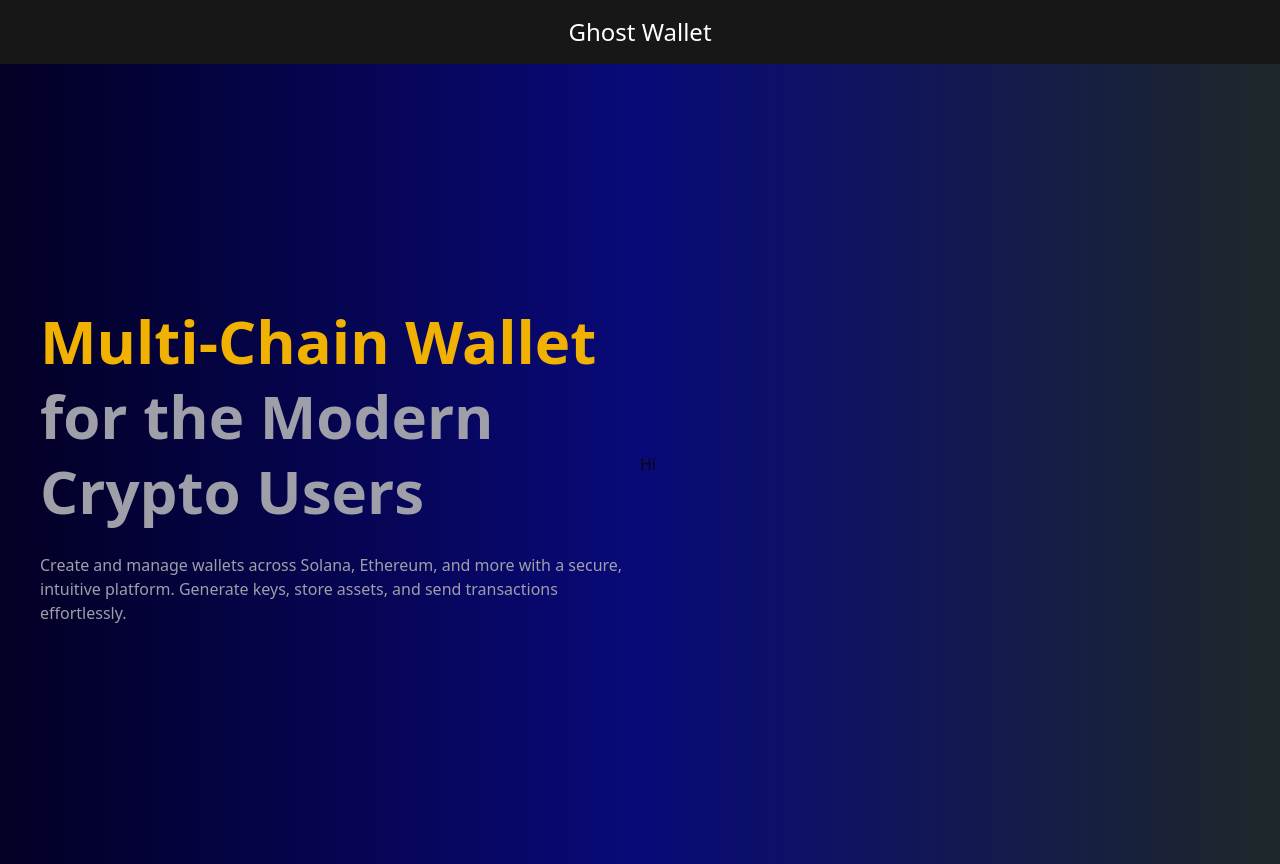
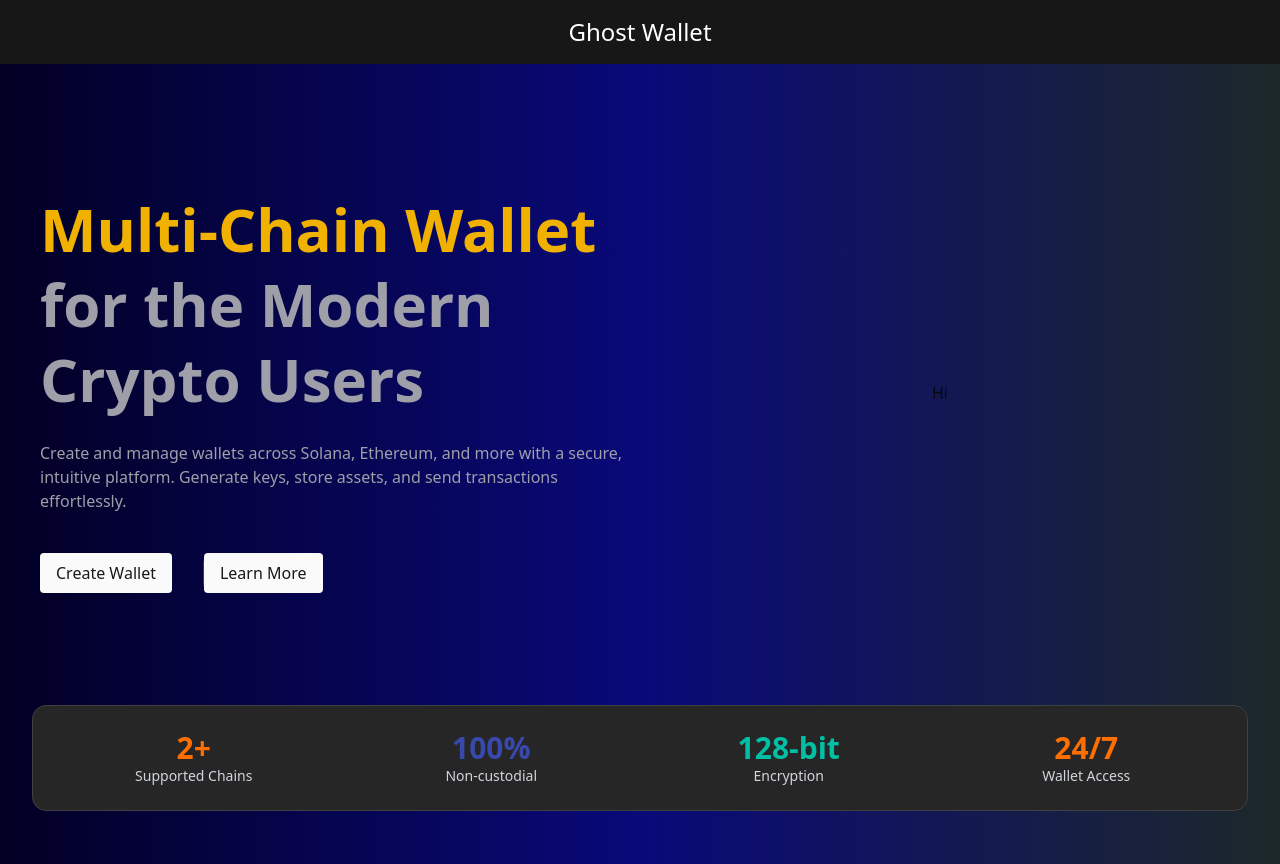
Before and after one commit to udayempire/ghost-wallet, a Next.js app: page / in a window 1280 px wide. Built offline with nearby package versions, Linux system fonts and the light colour scheme.

Commit message:
added banner,buttons

```diff
--- /dev/null
+++ b/app/fonts.ts
@@ -0,0 +1,33 @@
+import { Inter, Michroma, Ubuntu, Bai_Jamjuree } from "next/font/google";
+import localFont from "next/font/local";
+
+export const michroma = Michroma({
+  weight: "400",
+  subsets: ["latin"],
+});
+
+export const inter = Inter({
+  subsets: ["latin"],
+  display: "swap",
+  weight: "400",
+});
+
+export const ubuntu = Ubuntu({
+  weight: "500",
+  subsets: ["latin"],
+});
+
+export const bai = Bai_Jamjuree({
+  weight: "500",
+  subsets: ["latin"],
+});
+
+export const GeistMonoVF = localFont({
+  src: "./fonts/GeistMonoVF.woff",
+  display: "swap",
+});
+
+export const geistVF = localFont({
+  src: "./fonts/GeistVF.woff",
+  display: "swap",
+});
--- a/app/page.tsx
+++ b/app/page.tsx
@@ -1,26 +1,40 @@
 import { Appbar } from "@/components/Appbar";
+import { Banner } from "@/components/Banner";
+import { PulsatingButton } from "@/components/magicui/pulsating-button";
 
 export default function Home() {
   return (
     <div>
       <Appbar />
       <div className="">
-        <section id="hero ">
-          <div className="grid grid-cols-2 h-screen bg-black items-center justify-center px-10"
-            style={{
-              background: 'linear-gradient(90deg, rgba(2,0,36,1) 0%, rgba(9,9,121,1) 50%, rgba(29,40,42,1) 100%)',
-            }}>
-            <div>
+        <section
+          id="hero"
+          className="h-screen flex flex-col gap-28"
+          style={{
+            background:
+              "linear-gradient(90deg, rgba(2,0,36,1) 0%, rgba(9,9,121,1) 50%, rgba(29,40,42,1) 100%)",
+          }}
+        >
+          <div className="grid grid-cols-2 items-center mt-32  place-items-center px-10">
+            <div className="">
               <h1 className="text-4xl md:text-5xl lg:text-6xl font-bold leading-tight mb-6 text-zinc-400">
-                <span className="text-yellow-500">Multi-Chain Wallet</span> for the Modern Crypto Users
+                <span className="text-yellow-500">Multi-Chain Wallet</span> for
+                the Modern Crypto Users
               </h1>
               <p className="text-zinc-400">
                 Create and manage wallets across Solana, Ethereum, and more with
                 a secure, intuitive platform. Generate keys, store assets, and
                 send transactions effortlessly.
               </p>
+              <div className="flex gap-8 mt-10">
+                <PulsatingButton>Create Wallet</PulsatingButton>
+                <PulsatingButton>Learn More</PulsatingButton>
+              </div>
             </div>
             <div>Hi</div>
+          </div>
+          <div className="px-8">
+            <Banner />
           </div>
         </section>
       </div>
--- /dev/null
+++ b/components/Banner.tsx
@@ -0,0 +1,22 @@
+export const Banner = () => {
+  return (
+    <div className="grid grid-cols-2 md:grid-cols-4 gap-6 p-6 bg-neutral-800 bg-opacity-70 backdrop-blur-lg rounded-xl border border-neutral-700">
+      <div className="text-center">
+        <p className="text-2xl md:text-3xl font-bold text-[#FF6F00]">2+</p>
+        <p className="text-gray-300 text-sm">Supported Chains</p>
+      </div>
+      <div className="text-center">
+        <p className="text-2xl md:text-3xl font-bold text-[#3949AB]">100%</p>
+        <p className="text-gray-300 text-sm">Non-custodial</p>
+      </div>
+      <div className="text-center">
+        <p className="text-2xl md:text-3xl font-bold text-[#00BFA5]">128-bit</p>
+        <p className="text-gray-300 text-sm">Encryption</p>
+      </div>
+      <div className="text-center">
+        <p className="text-2xl md:text-3xl font-bold text-[#FF6F00]">24/7</p>
+        <p className="text-gray-300 text-sm">Wallet Access</p>
+      </div>
+    </div>
+  );
+};
--- /dev/null
+++ b/components/magicui/pulsating-button.tsx
@@ -0,0 +1,46 @@
+import React from "react";
+import { cn } from "@/lib/utils";
+
+interface PulsatingButtonProps
+  extends React.ButtonHTMLAttributes<HTMLButtonElement> {
+  pulseColor?: string;
+  duration?: string;
+}
+
+export const PulsatingButton = React.forwardRef<
+  HTMLButtonElement,
+  PulsatingButtonProps
+>(
+  (
+    {
+      className,
+      children,
+      pulseColor = "#0096ff",
+      duration = "1.5s",
+      ...props
+    },
+    ref,
+  ) => {
+    return (
+      <button
+        ref={ref}
+        className={cn(
+          "relative flex cursor-pointer items-center justify-center rounded bg-primary-foreground px-4 py-2 text-center text-primary",
+          className,
+        )}
+        style={
+          {
+            "--pulse-color": pulseColor,
+            "--duration": duration,
+          } as React.CSSProperties
+        }
+        {...props}
+      >
+        <div className="relative z-10">{children}</div>
+        <div className="absolute left-1/2 top-1/2 size-full -translate-x-1/2 -translate-y-1/2 animate-pulse rounded-lg bg-inherit" />
+      </button>
+    );
+  },
+);
+
+PulsatingButton.displayName = "PulsatingButton";
```
